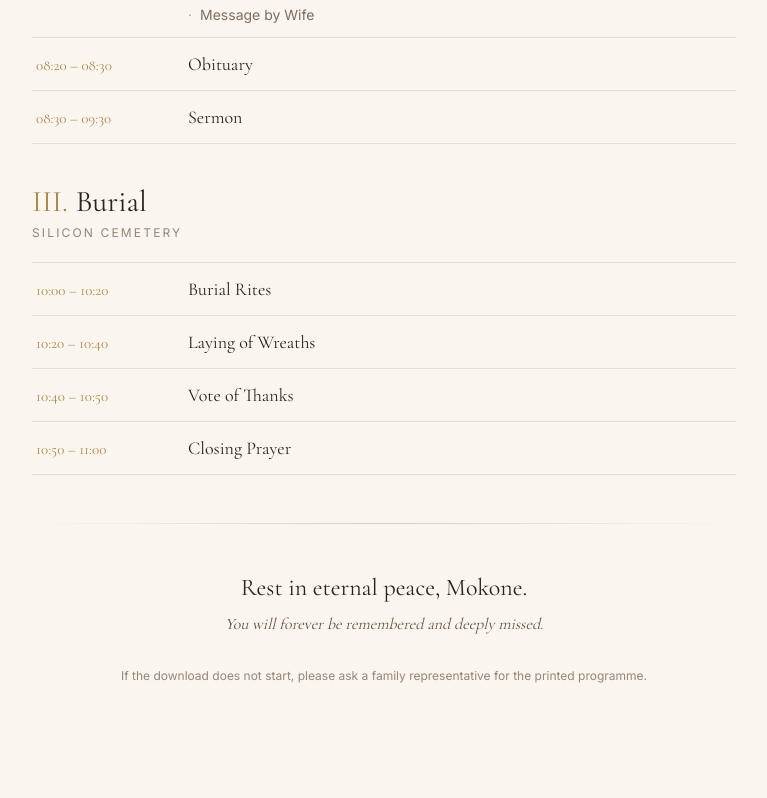
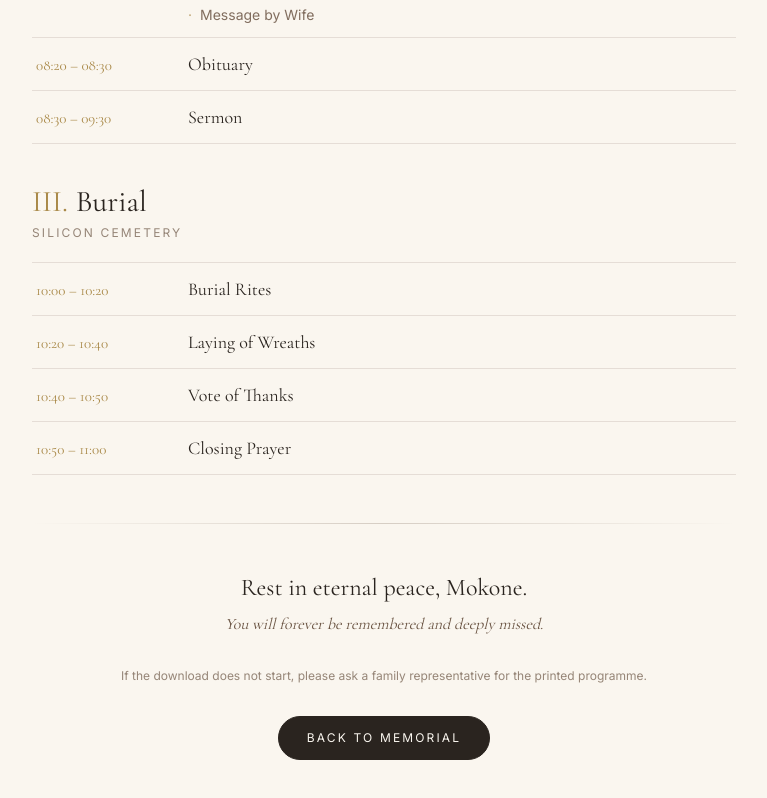
Before and after one commit to MasegoDipela/glenn-dipela-funeral, a Next.js app: page /programme in a window 1280 px wide. Shown: the part 1382-2180 px from the top of the page, without its empty margins (256-1023 px from the left). Before the commit the page ends 2130 px from the top, so only its background shows below. Built offline with nearby package versions, Linux system fonts and the light colour scheme.

Commit message:
Add back to memorial link in programme footer for improved navigation

```diff
--- a/app/programme/page.tsx
+++ b/app/programme/page.tsx
@@ -137,6 +137,14 @@ export default function ProgrammePage() {
             If the download does not start, please ask a family representative
             for the printed programme.
           </p>
+          <div className="mt-8 no-print flex justify-center">
+            <Link
+              href="/"
+              className="inline-flex items-center justify-center rounded-full bg-charcoal text-ivory border border-charcoal px-7 py-3 text-[12px] tracking-wider2 uppercase hover:bg-cocoa transition-colors"
+            >
+              Back to Memorial
+            </Link>
+          </div>
         </footer>
       </article>
     </main>
```
